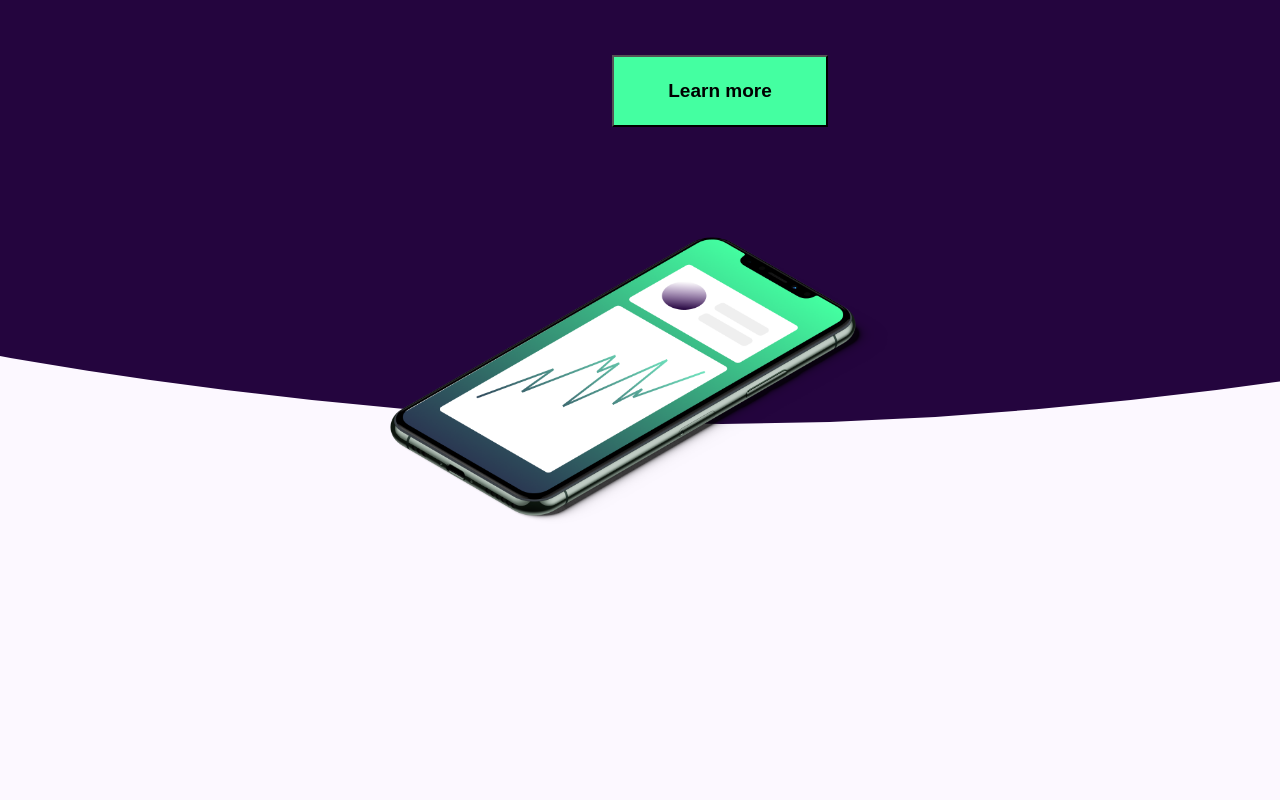
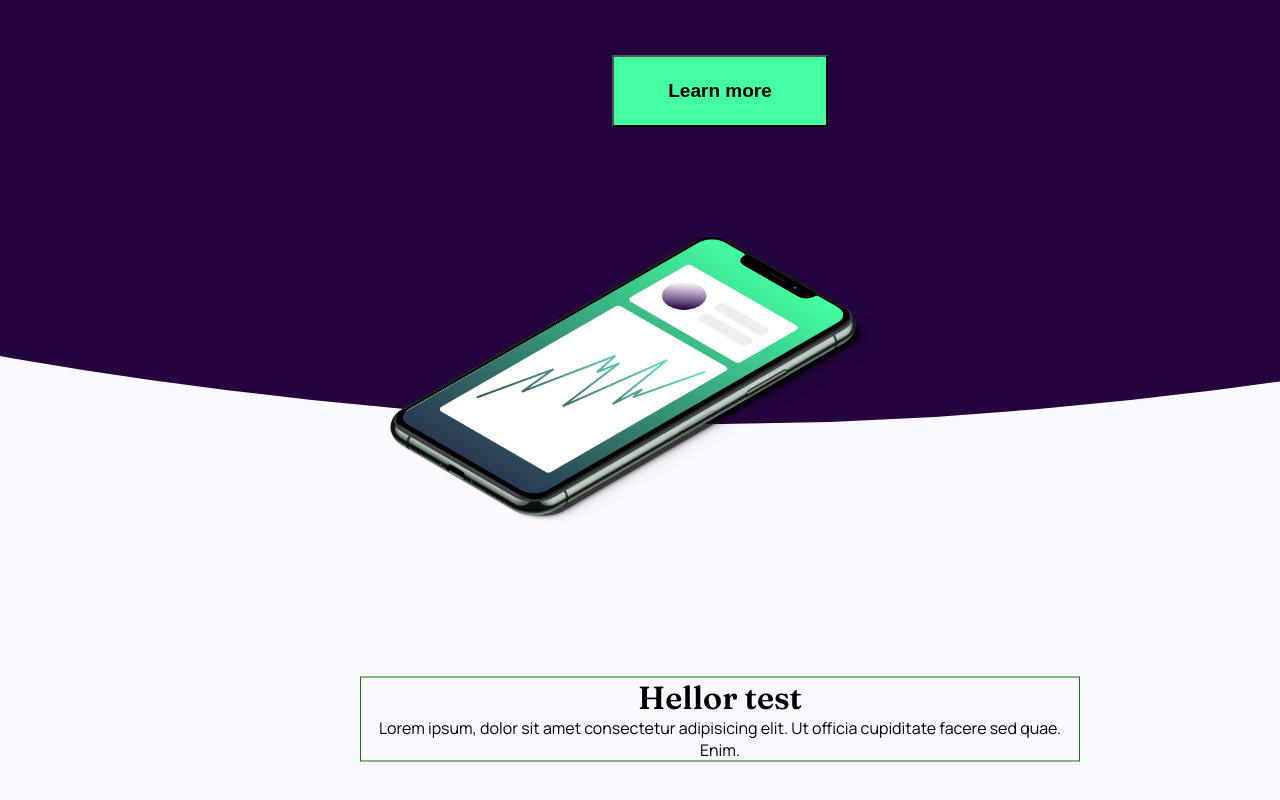
Before and after one commit to PiriyaLapa/workit-landing-page, a React (Create React App) app: page / in a window 1280 px wide. Shown: the part 306-1106 px from the top of the page. Built offline with nearby package versions, Linux system fonts and the light colour scheme.

Commit message:
update and try to deploy

```diff
--- a/src/Components/MiddleSection.tsx
+++ b/src/Components/MiddleSection.tsx
@@ -12,12 +12,22 @@ const MiddleContainer = styled.div<{ theme: typeof theme }>`
   top:-70px;
   z-index:-1;
 `;
+const MiddleInnerBox = styled.div`
+  border:1px solid green;
+  position:absolute;
+  top:50%;
+  left:50%;
+  transform:translate(-50%,-50%);
+`
 
 export default class MiddleSection extends Component {
   render(): ReactNode {
     return (
       <MiddleContainer theme={theme} >
-        <h1>Hello Middle section</h1>
+        <MiddleInnerBox>
+          <h1>Hellor test</h1>
+          <p>Lorem ipsum, dolor sit amet consectetur adipisicing elit. Ut officia cupiditate facere sed quae. Enim.</p>
+        </MiddleInnerBox>
       </MiddleContainer>
     );
   }
```
